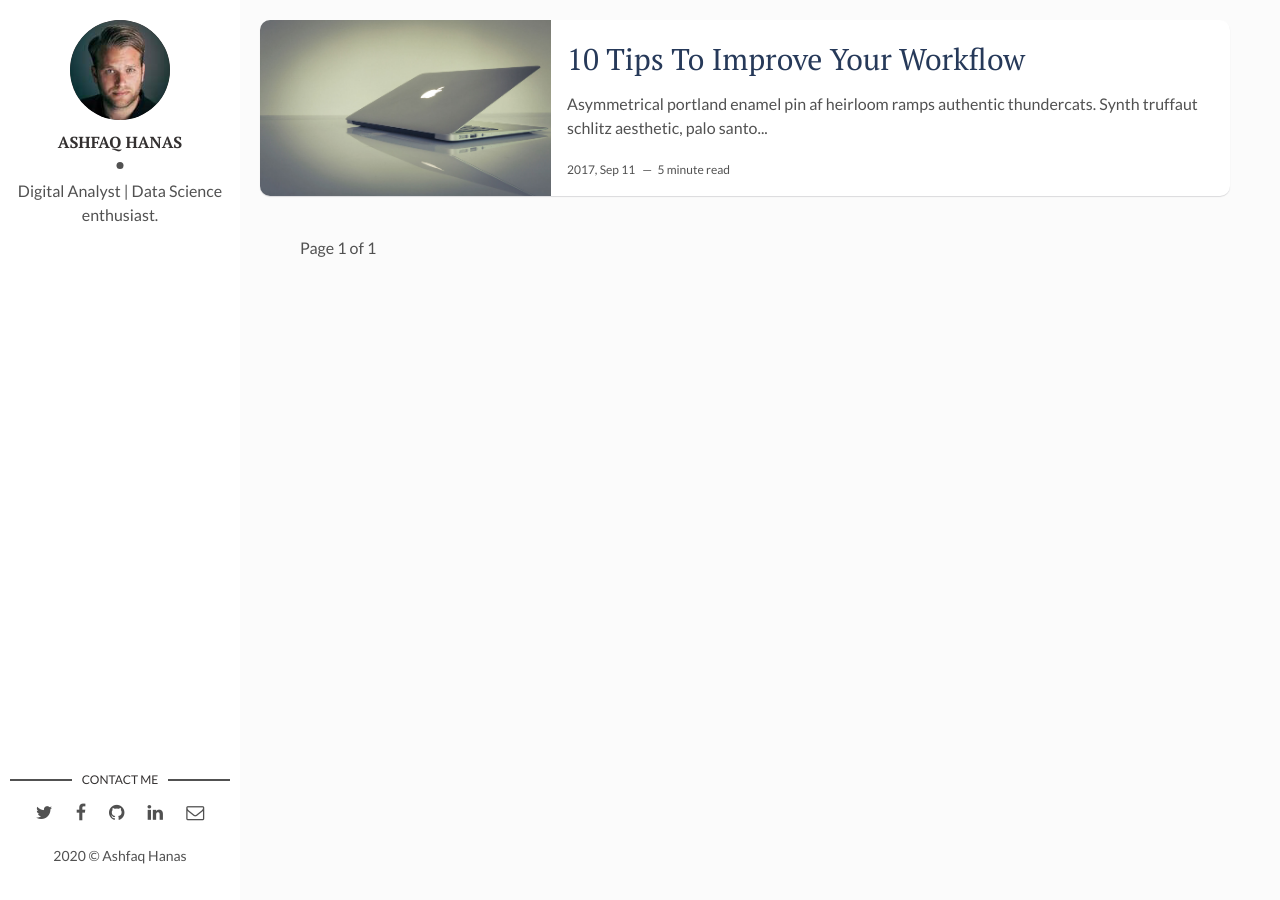
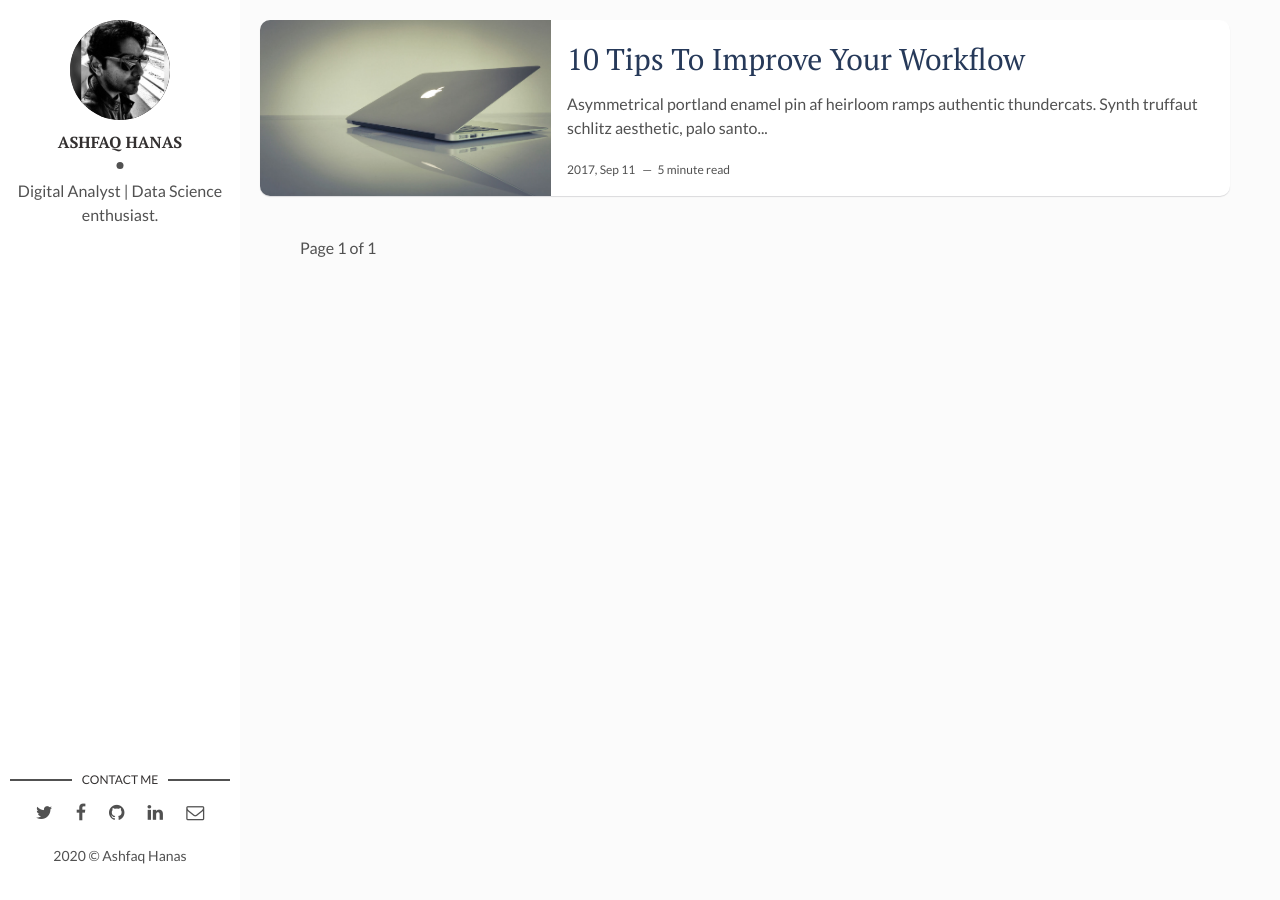
Before and after one commit to Ashfaq-Hanas/ashfaq-hanas.github.io, a Jekyll site: the page built from index.html, in a window 1280 px wide. Built offline with Jekyll 4.4.1, drawn with Linux system fonts in a browser that asks for light colours; the list of posts is cut into pages by our own code.

Commit message:
final change to profile pic

```diff
--- a/_config.yml
+++ b/_config.yml
@@ -8,7 +8,7 @@ site-twitter: #if your site has a twitter account, enter it here
 
 # Author Settings
 author: Ashfaq Hanas # add your name
-author-img: "david-freeman.jpg" # add your photo
+author-img: "ashfaq-hanas.jpg" # add your photo
 about-author: Digital Analyst | Data Science enthusiast. # add description
 social-twitter: # add your Twitter handle
 social-facebook: # add your Facebook handle
```
